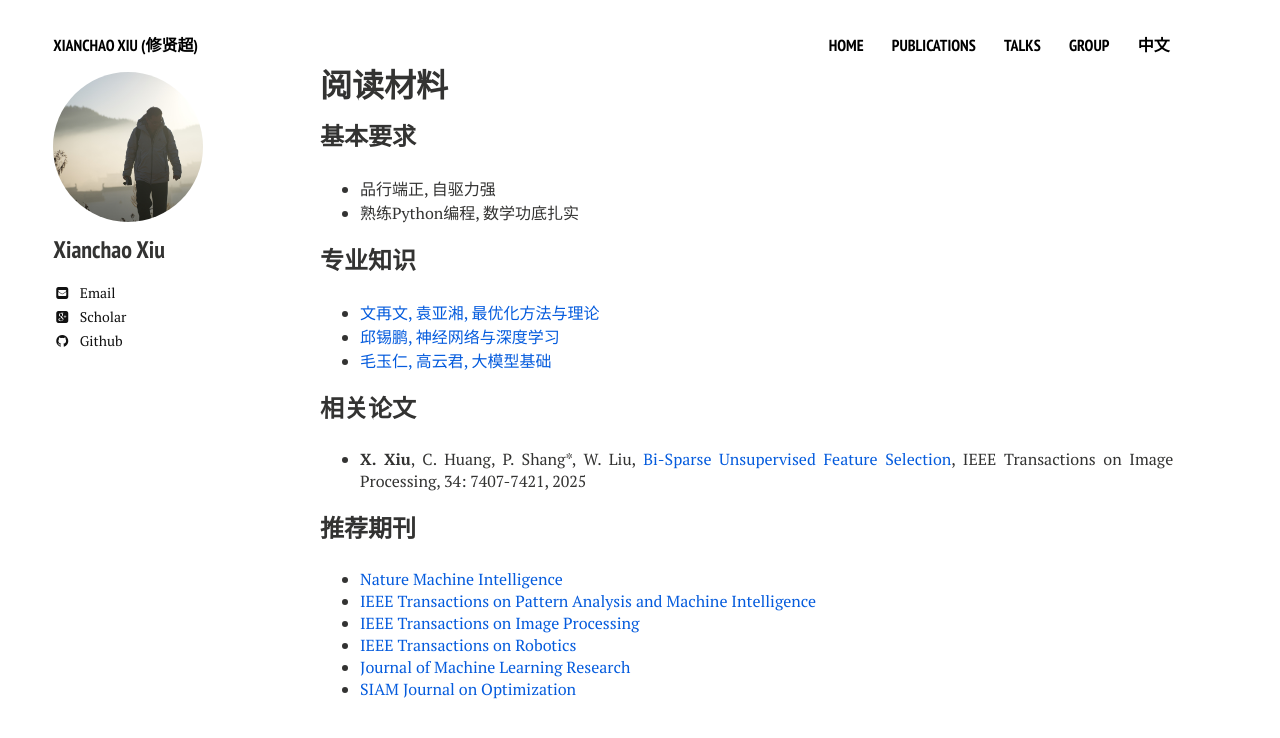
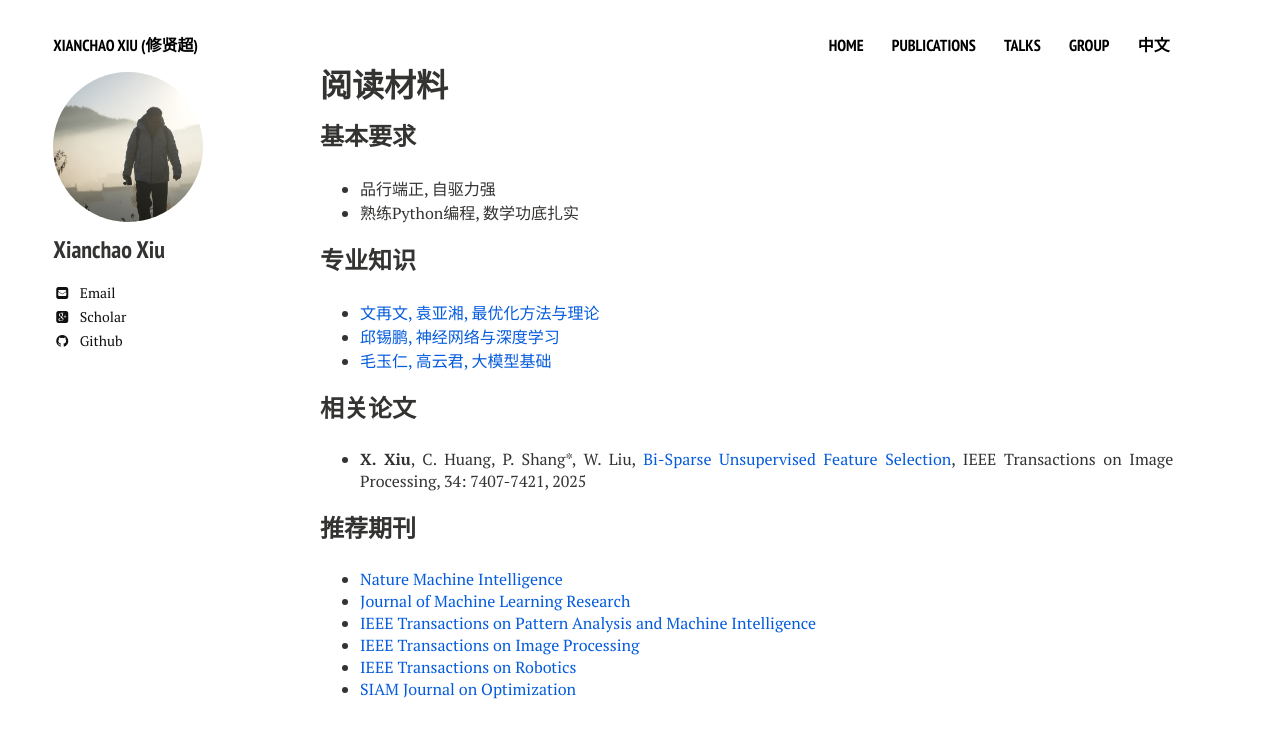
Before and after one commit to xianchaoxiu/xianchaoxiu.github.io, a Jekyll site: the page built from chinese/reading/index.md, in a window 1280 px wide. Shown: the top 738 px of the page. Built offline with Jekyll 4.4.1, drawn with Linux system fonts in a browser that asks for light colours; nearby versions of some CDN libraries.

Commit message:
Update index.md

```diff
--- a/chinese/reading/index.md
+++ b/chinese/reading/index.md
@@ -24,8 +24,8 @@ share: false
 
 ### 推荐期刊
 *  <a href="https://www.nature.com/natmachintell/" class="textlink" target="_blank"> Nature Machine Intelligence </a> <br>
+*  <a href="https://jmlr.org/" class="textlink" target="_blank"> Journal of Machine Learning Research </a> <br>
 *  <a href="https://ieeexplore.ieee.org/xpl/RecentIssue.jsp?punumber=34" class="textlink" target="_blank"> IEEE Transactions on Pattern Analysis and Machine Intelligence </a> <br>
 *  <a href="https://ieeexplore.ieee.org/xpl/RecentIssue.jsp?punumber=83" class="textlink" target="_blank"> IEEE Transactions on Image Processing </a> <br>
 *  <a href="https://ieeexplore.ieee.org/xpl/RecentIssue.jsp?punumber=8860" class="textlink" target="_blank"> IEEE Transactions on Robotics </a> <br>
-*  <a href="https://jmlr.org/" class="textlink" target="_blank"> Journal of Machine Learning Research </a> <br>
 *  <a href="https://www.siam.org/publications/siam-journals/siam-journal-on-optimization/" class="textlink" target="_blank"> SIAM Journal on Optimization </a> <br>
```
